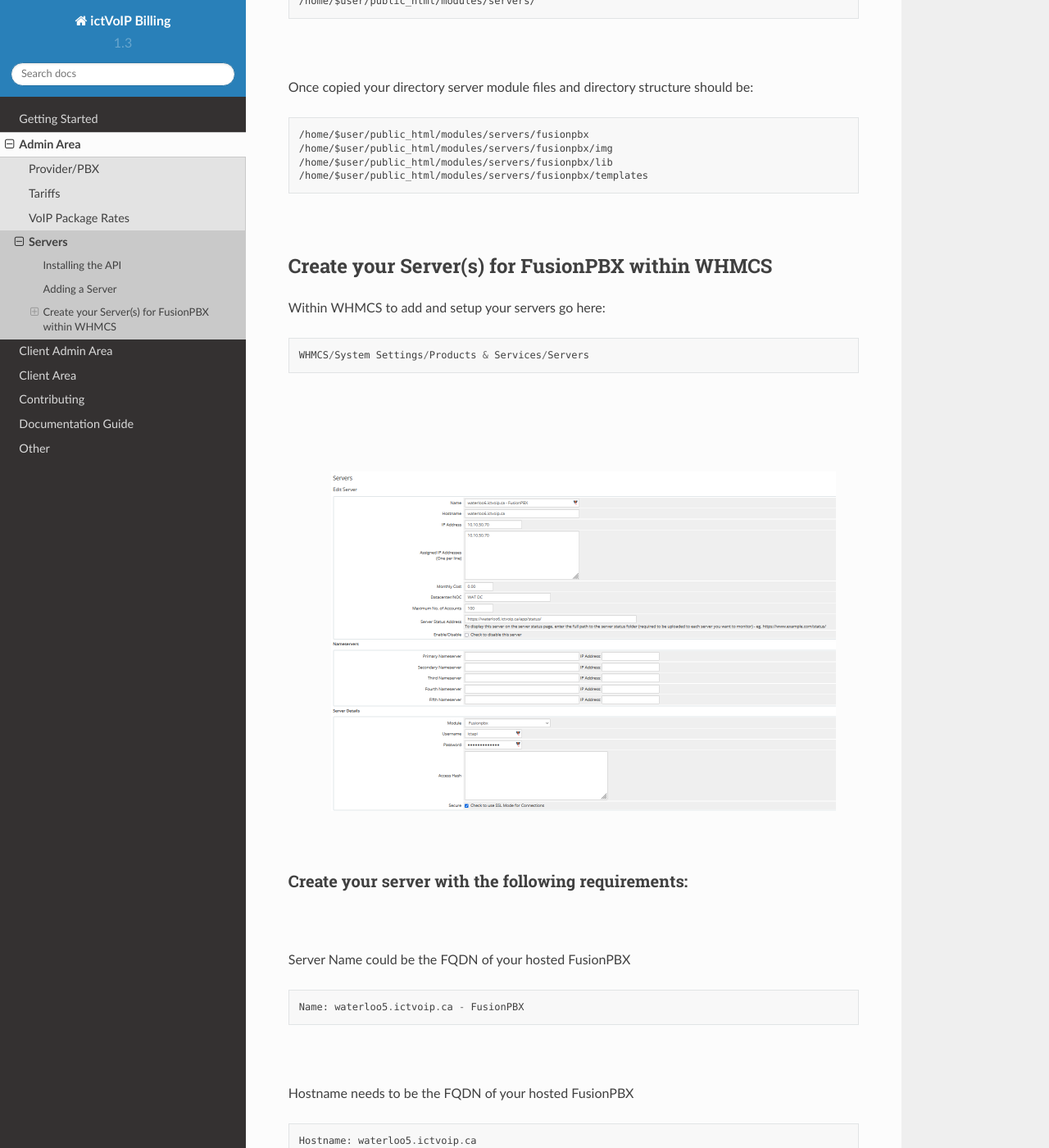
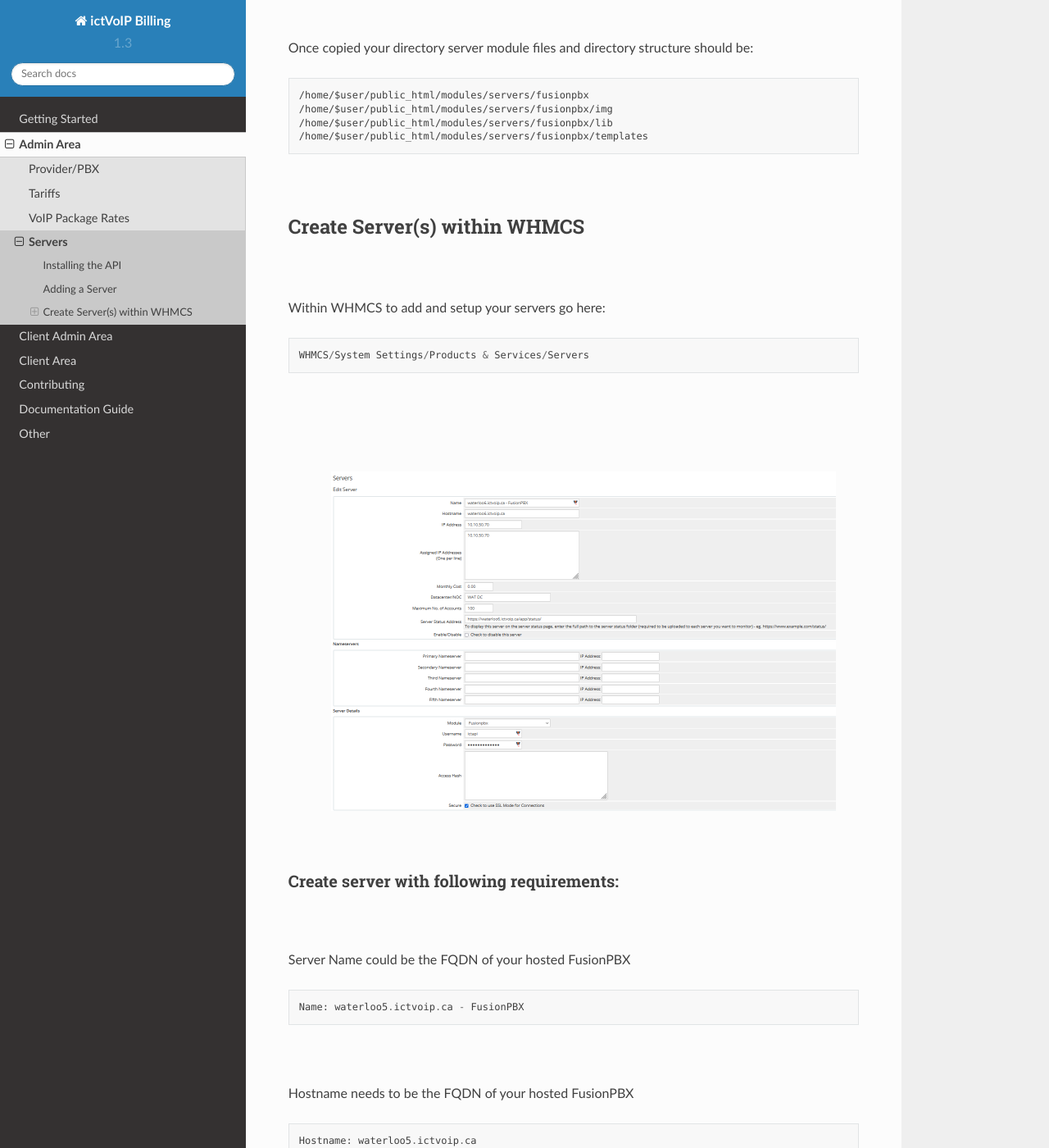
Before and after one commit to ictvoip/ictvoip-docs, a Sphinx documentation site: the page built from docs/source/admin/servers.rst, in a window 1280 px wide and 1400 px high, scrolled down 2207 px. Shown: the whole window at 82% size. Built offline with Sphinx 7.4.7 and the Read the Docs theme 2.0.0, drawn with Linux system fonts in a browser that asks for light colours; pages that are not in the unit, such as notebooks, are missing from menus.

Commit message:
Update servers.rst

```diff
--- a/docs/source/admin/servers.rst
+++ b/docs/source/admin/servers.rst
@@ -69,7 +69,6 @@ Adding your server module to WHMCS. We will provide an example of the FusionPBX
  /home/$user/tmp/ictvoip_fusionPBX_module-release-1.3.0_PHP7.4-8.1.zip
 
 |
-
  After downloading and uncompressing your server module, copy the files from
 
 ::
@@ -84,7 +83,6 @@ Adding your server module to WHMCS. We will provide an example of the FusionPBX
  /home/$user/public_html/modules/servers/
 
 |
-
 Once copied your directory server module files and directory structure should be:
 
 ::
@@ -96,10 +94,10 @@ Once copied your directory server module files and directory structure should be
 
 |
 
-Create your Server(s) for FusionPBX within WHMCS
-*************************************************
+Create Server(s) within WHMCS
+********************************
 
-
+|
 Within WHMCS to add and setup your servers go here:
 
 ::
@@ -119,59 +117,51 @@ Within WHMCS to add and setup your servers go here:
 |
 
 
-Create your server with the following requirements:
-####################################################
+Create server with following requirements:
+############################################
 
 |
-
 Server Name could be the FQDN of your hosted FusionPBX
 ::
 
  Name: waterloo5.ictvoip.ca - FusionPBX
 |
-
 Hostname needs to be the FQDN of your hosted FusionPBX
 ::
 
  Hostname: waterloo5.ictvoip.ca
 
 |
-
 IP Address can be the local IP or public
 ::
 
  IP Address: 102.100.100.20
 
 |
-
 Assigned IP can be the local IP or public
 ::
 
  Assigned IP addresses: 102.100.100.20
 
 |
-
 Maximum Accounts would typically be the maximum allowed tenants or the maximum total extensions for that PBX
 ::
 
  Maximum No. of Accounts: 100
 
 |
-
 Module in this case we select the Fusionpbx server module
 ::
 
  Module: Fusionpbx
 
 |
-
 This user should be created on the Fusion PBX side with superadmin group rights.
 ::
 
  Username: ictapi
 
 |
-
 This would be the password assigned to the FusionPBX API user
 ::
 
```
